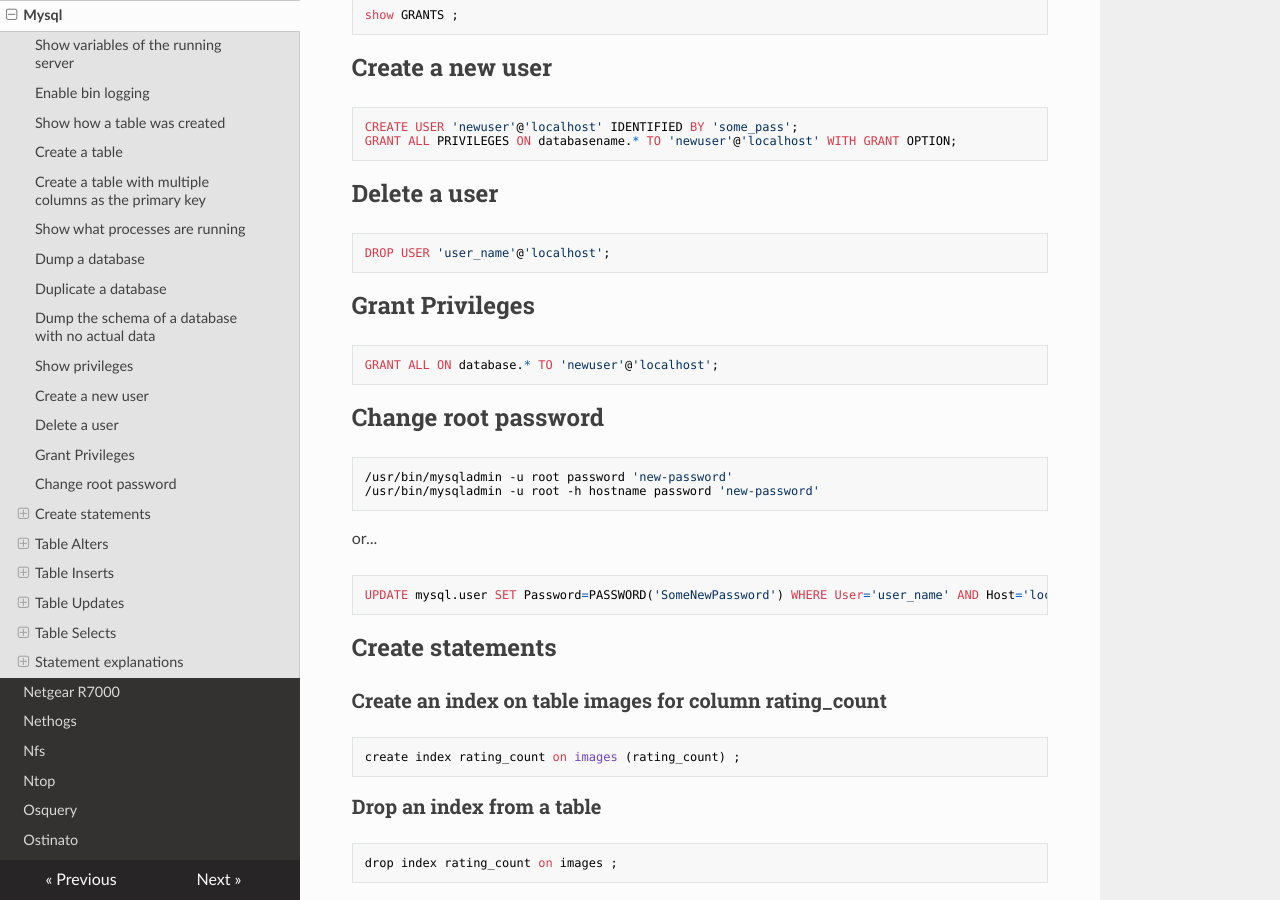
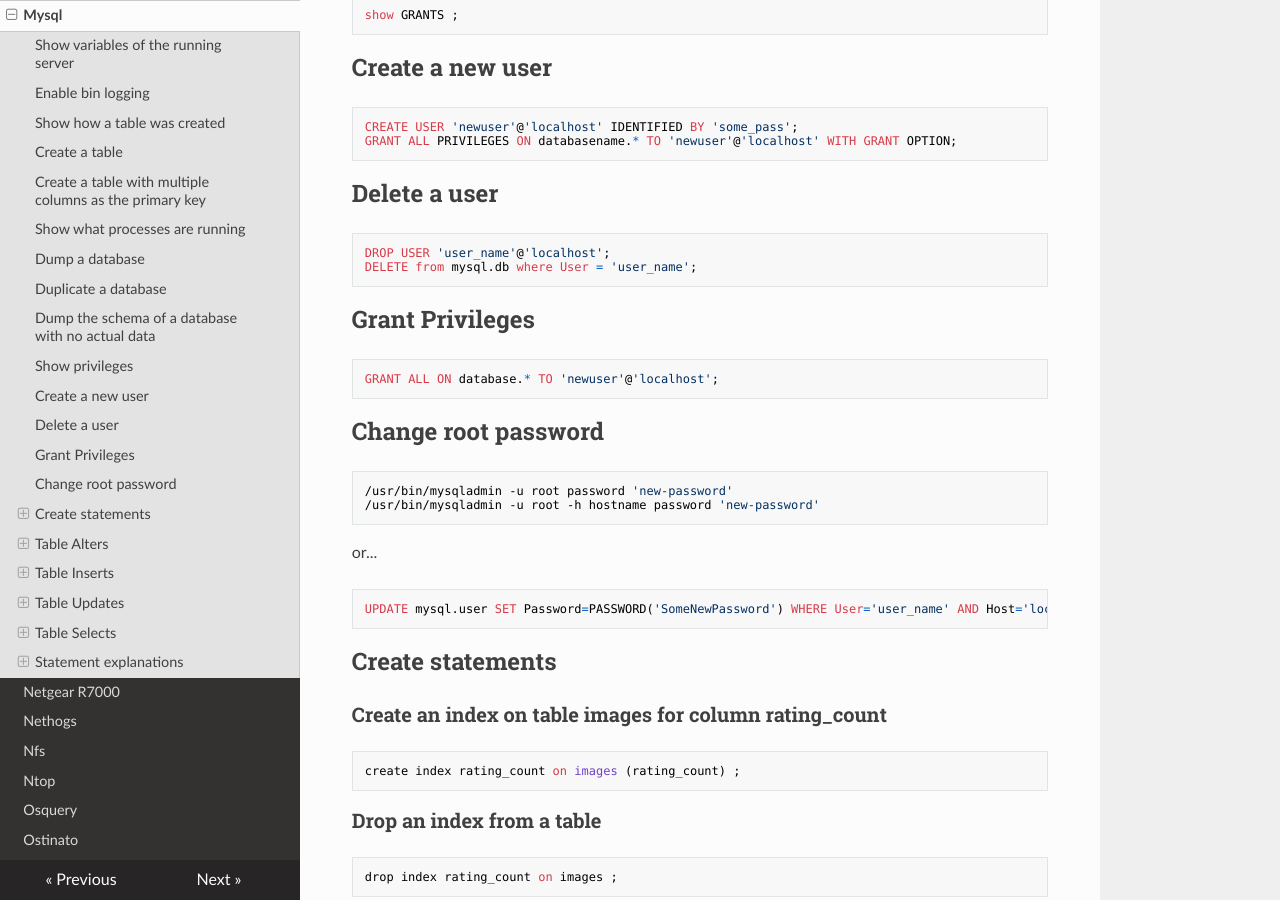
Before and after one commit to lando-cal/tech-notes, an MkDocs documentation site: the page built from docs/mysql.md, in a window 1280 px wide and 900 px high, scrolled down 1549 px. Built offline with MkDocs 1.6.1, drawn with Linux system fonts in a browser that asks for light colours; nearby versions of some CDN libraries.

Commit message:
Add extra user deletion step

````diff
--- a/docs/mysql.md
+++ b/docs/mysql.md
@@ -91,6 +91,7 @@ GRANT ALL PRIVILEGES ON databasename.* TO 'newuser'@'localhost' WITH GRANT OPTIO
 
 ```
 DROP USER 'user_name'@'localhost';
+DELETE from mysql.db where User = 'user_name';
 ```
 
 ## Grant Privileges
````
